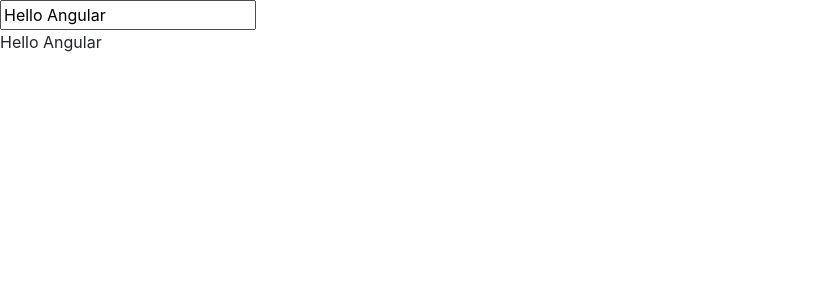
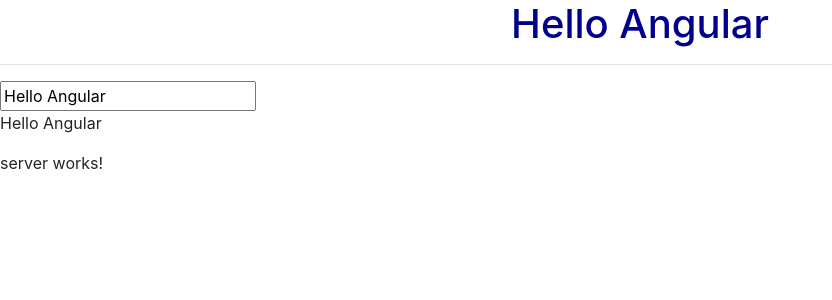
Before and after one commit to fancn21th/0_93_Angular_Servers, an Angular app: page / in a window 1280 px wide. Shown: the top 300 px of the page, without its empty margins (0-832 px from the left). Built offline with nearby package versions, Linux system fonts and the light colour scheme.

Commit message:
server component

```diff
--- a/src/app/app.component.css
+++ b/src/app/app.component.css
@@ -0,0 +1,4 @@
+h1 {
+  color: darkblue;
+  text-align: center;
+}
--- a/src/app/app.component.html
+++ b/src/app/app.component.html
@@ -1,6 +1,9 @@
 <div class="app">
+  <h1>Hello Angular</h1>
+  <hr />
   <input type="text" [(ngModel)]="name" />
   <p>
     {{ name }}
   </p>
+  <app-server></app-server>
 </div>
--- a/src/app/app.module.ts
+++ b/src/app/app.module.ts
@@ -4,9 +4,10 @@
 
 import { AppRoutingModule } from "./app-routing.module";
 import { AppComponent } from "./app.component";
+import { ServerComponent } from './components/server/server.component';
 
 @NgModule({
-  declarations: [AppComponent],
+  declarations: [AppComponent, ServerComponent],
   imports: [BrowserModule, AppRoutingModule, FormsModule],
   providers: [],
   bootstrap: [AppComponent]
--- /dev/null
+++ b/src/app/components/server/server.component.html
@@ -0,0 +1 @@
+<p>server works!</p>
--- /dev/null
+++ b/src/app/components/server/server.component.ts
@@ -0,0 +1,15 @@
+import { Component, OnInit } from '@angular/core';
+
+@Component({
+  selector: 'app-server',
+  templateUrl: './server.component.html',
+  styleUrls: ['./server.component.css']
+})
+export class ServerComponent implements OnInit {
+
+  constructor() { }
+
+  ngOnInit() {
+  }
+
+}
```
Also changed, not shown: src/app/components/server/server.component.css (added), 1 other file (tests, documents, lock files or other folders).
